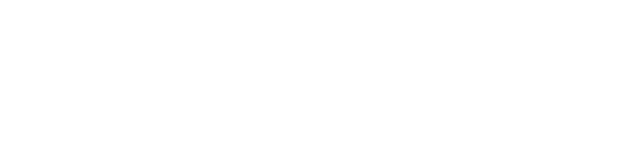
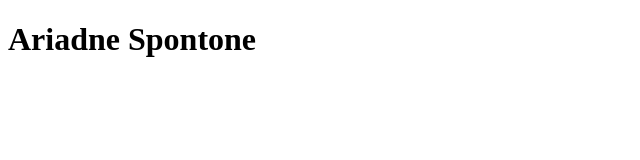
Before and after one commit to spon0006/mtm6201-week1, a plain HTML site: page index.html in a window 1280 px wide. Shown: the whole page, without its empty margins (0-640 px from the left). Drawn offline with Linux system fonts and the light colour scheme.

Commit message:
Add tittle and h1

```diff
--- a/index.html
+++ b/index.html
@@ -4,9 +4,12 @@
     <meta charset="UTF-8">
     <meta http-equiv="X-UA-Compatible" content="IE=edge">
     <meta name="viewport" content="width=device-width, initial-scale=1.0">
-    <title>Assignment I</title>
+    <title>Ariadne Spontone</title>
 </head>
 <body>
+    <header>
+        <h1>Ariadne Spontone</h1>
+    </header>
 
 </body>
 </html>
```
